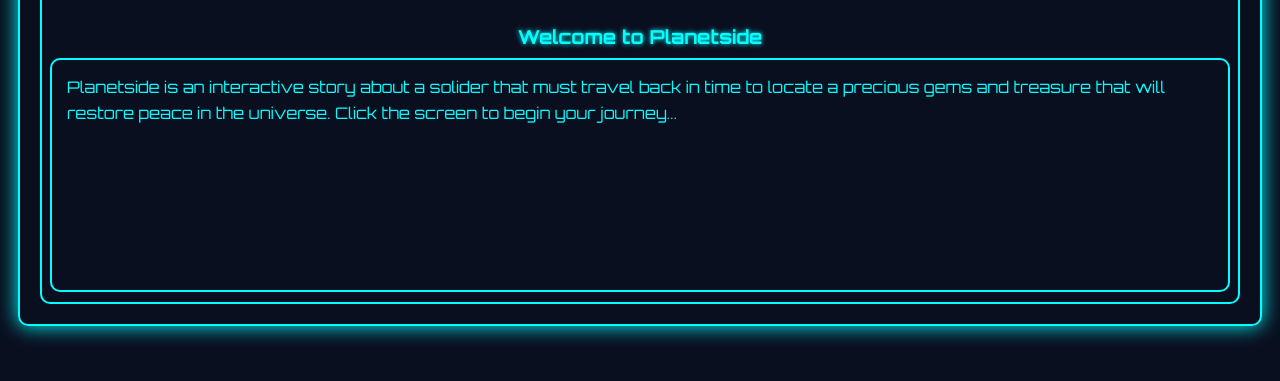
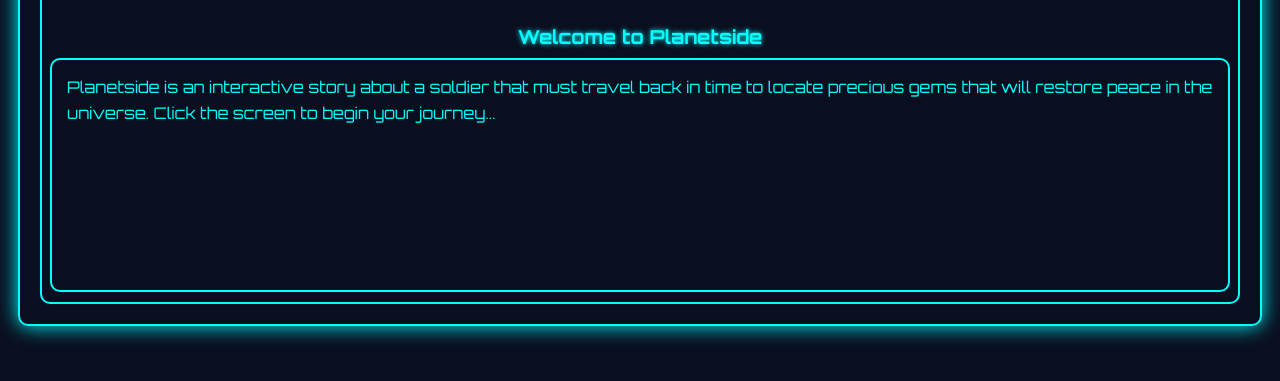
Before and after one commit to Starman965/Verne, a plain HTML site: page index.html in a window 1280 px wide. Shown: the part 391-772 px from the top of the page. Drawn offline with Linux system fonts and the light colour scheme.

Commit message:
Update index.html

```diff
--- a/index.html
+++ b/index.html
@@ -16,7 +16,7 @@
                 </div>
                 <div id="location-name">Welcome to Planetside</div>
                 <div id="narrative-box">
-                    Planetside is an interactive story about a solider that must travel back in time to locate a precious gems and treasure that will restore peace in the universe. Click the screen to begin your journey...
+                    Planetside is an interactive story about a soldier that must travel back in time to locate precious gems that will restore peace in the universe. Click the screen to begin your journey...
                 </div>
             </div>
             <div id="action-section">
```
